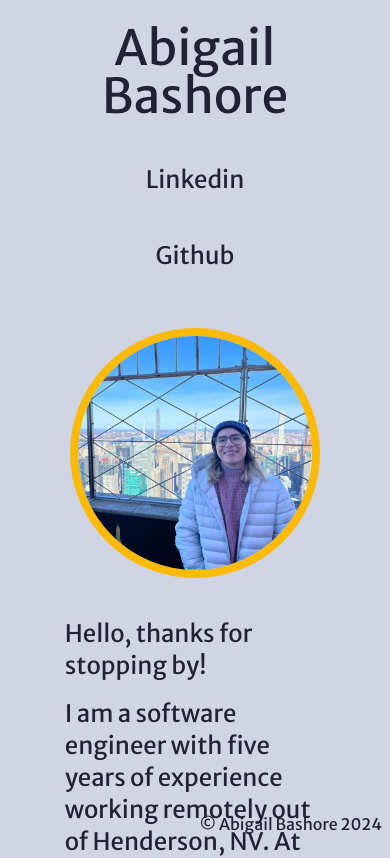
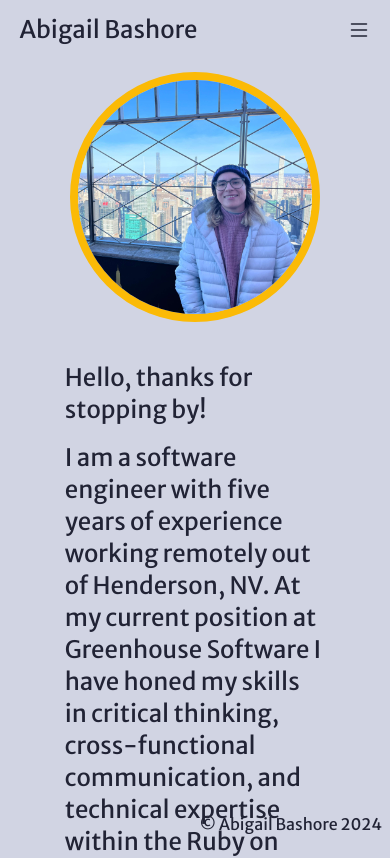
Before and after one commit to abbyjb/abbyjb-portfolio, a Next.js app: page / in a window 390 px wide. Shown: the top 858 px of the page. Built offline with nearby package versions, Linux system fonts and the light colour scheme.

Commit message:
revamp menu
- make hamburger menu instead of links
- rename navigation to menu

```diff
--- /dev/null
+++ b/app/components/menu/index.tsx
@@ -0,0 +1,40 @@
+'use client'
+
+import React, { useState } from "react"
+import Link from 'next/link'
+import List from './list.svg'
+
+const MenuList: React.FunctionComponent = () => {
+  return(
+    <div className="absolute rounded-lg left-[calc(100vw - 280px)] right-[5vw] top-[calc(100vh - 60px)] shadow-lg shadow-delft_blue-400 z-10 bg-delft_blue-900">
+      <Link href="https://www.linkedin.com/in/abigail-bashore" target="_blank">
+        <h1 className="sm:text-xl text-sm leading-none p-4 hover:bg-delft_blue-800 hover:rounded-t-lg">LinkedIn</h1>
+      </Link>
+      <Link href="https://www.github.com/abbyjb" target="_blank">
+        <h1 className="sm:text-xl text-sm leading-none p-4 hover:bg-delft_blue-800 hover:rounded-b-lg">Github</h1>
+      </Link>
+    </div>
+  );
+}
+
+const Menu: React.FunctionComponent = () => {
+  const [toggleList, setToggleList] = useState(false);
+
+  return(
+    <>
+      <nav className="h-[60px] py-5 flex items-center sticky bg-delft_blue-900">
+        <Link className="grow" href="/">
+          <h1 className="sm:text-5xl text-2xl">Abigail Bashore</h1>
+        </Link>
+        <List className="float-right size-6" onClick={() => setToggleList(!toggleList)} />
+      </nav>
+
+      {toggleList && <MenuList />}
+    </>
+
+
+  )
+
+}
+
+export default Menu;
--- a/app/components/navigation.tsx
+++ /dev/null
@@ -1,17 +0,0 @@
-import Link from 'next/link'
-
-export default function Navigation() {
-  return (
-    <nav className="flex xl:flex-row flex-col items-center justify-between mb-7 mt-2 gap-3">
-      <Link className="grow" href="/" title="Home Page">
-        <h1 className="xl:text-7xl text-5xl sm:text-left sm:text-nowrap text-center p-2 m-2">Abigail Bashore</h1>
-      </Link>
-      <Link className="lg:text-3xl lg:leading-none hover:underline hover:text-sunglow-300 text-2xl rounded-lg m-2 p-2" target="_blank" href={"https://www.linkedin.com/in/abigail-bashore"} title="LinkedIn Profile">
-        Linkedin
-      </Link>
-      <Link className="lg:text-3xl lg:leading-none hover:underline hover:text-sunglow-300 text-2xl rounded-lg m-2 p-2" target="_blank" href={"https://www.github.com/abbyjb"} title="Github Profile">
-        Github
-      </Link>
-    </nav>
-  );
-}
--- a/app/layout.tsx
+++ b/app/layout.tsx
@@ -1,7 +1,7 @@
 import type { Metadata } from "next";
 import { Merriweather_Sans } from "next/font/google";
 import "./globals.css";
-import Navigation from '@/app/components/navigation'
+import Menu from '@/components/menu'
 
 const merriweatherSans = Merriweather_Sans({ subsets: ["latin"] });
 
@@ -18,7 +18,7 @@ export default function RootLayout({
   return (
     <html lang="en">
       <body className={merriweatherSans.className}>
-        <Navigation />
+        <Menu />
         {children}
         <footer className="fixed right-0 bottom-0">
           <p className="text-purple text-right m-2">&copy; Abigail Bashore 2024</p>
--- a/tsconfig.json
+++ b/tsconfig.json
@@ -18,7 +18,7 @@
       }
     ],
     "paths": {
-      "@/*": ["./*"]
+      "@/*": ["./app/*"]
     }
   },
   "include": ["svgr.d.ts", "next-env.d.ts", "**/*.ts", "**/*.tsx", ".next/types/**/*.ts"],
```
Also changed, not shown: app/components/menu/list.svg (added).
